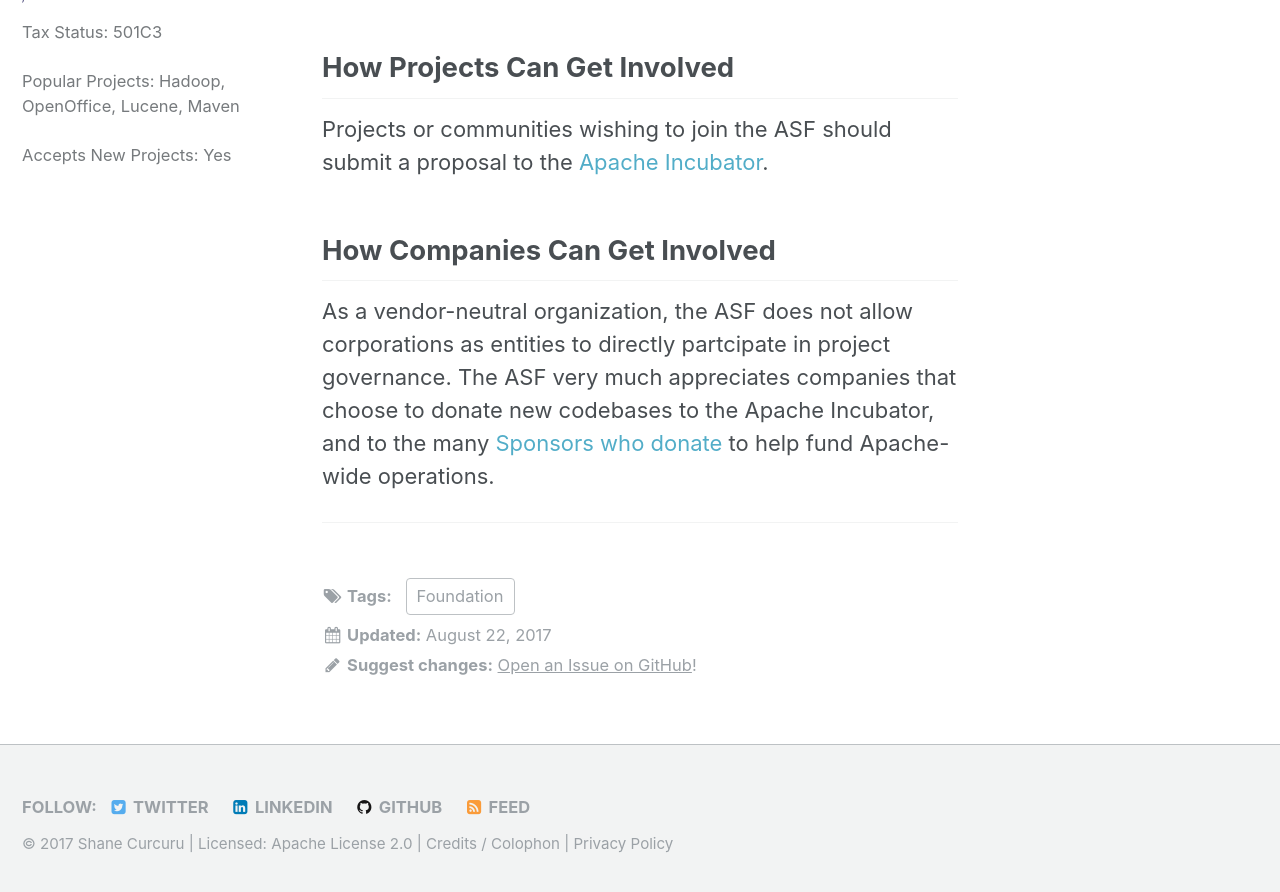
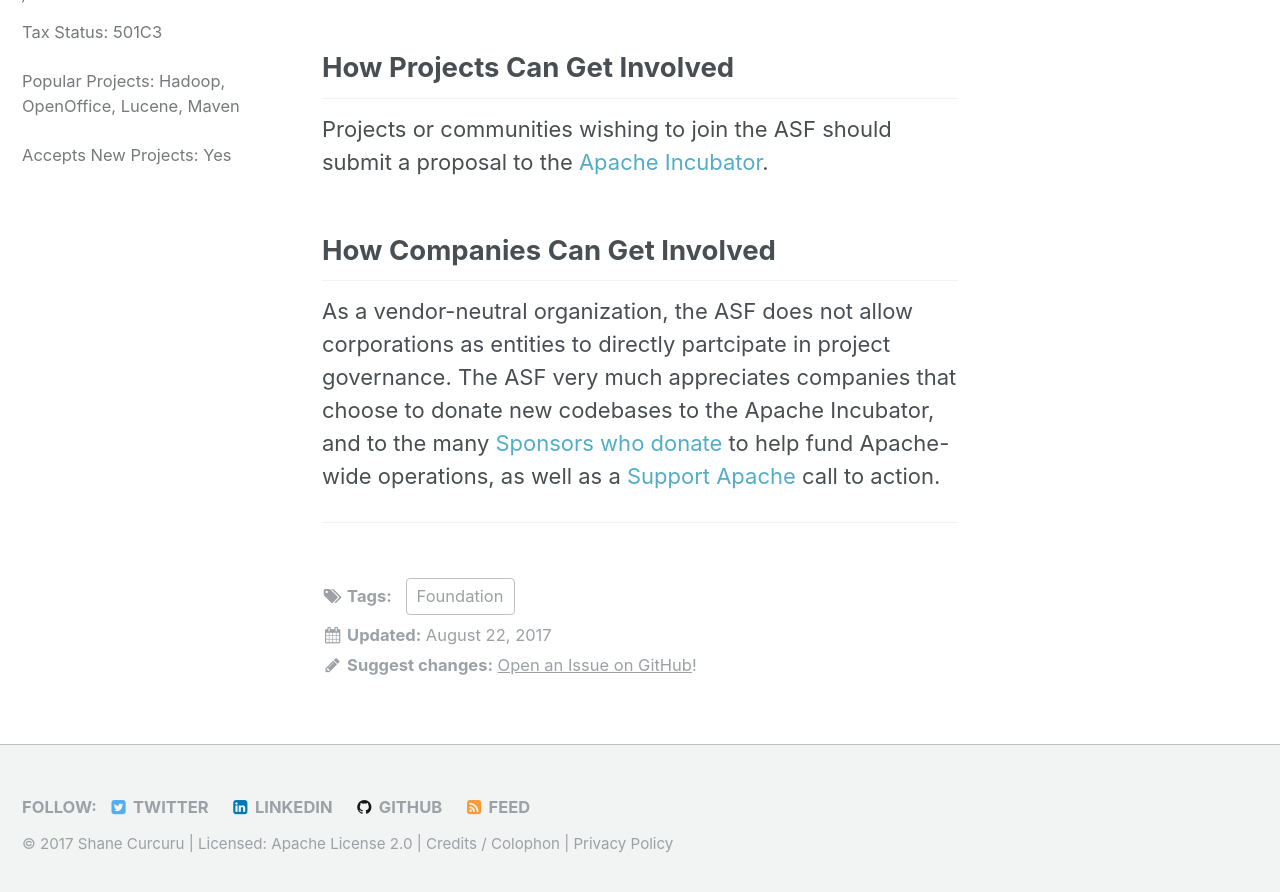
Before and after one commit to ShaneCurcuru/chooseafoundation, a Jekyll site: the page built from _foundations/apache.md, in a window 1280 px wide and 900 px high, scrolled down 2922 px. Shown: the top 892 px of the window. Built offline with Jekyll 4.4.1, drawn with Linux system fonts in a browser that asks for light colours; some of the changed text lies outside the part shown.

Commit message:
Corrections from VP, Press @ ASF

```diff
--- a/_foundations/apache.md
+++ b/_foundations/apache.md
@@ -72,4 +72,4 @@
 
 ## How Companies Can Get Involved {#company}
 
-As a vendor-neutral organization, the ASF does not allow corporations as entities to directly partcipate in project governance.  The ASF very much appreciates companies that choose to donate new codebases to the Apache Incubator, and to the many [Sponsors who donate](https://www.apache.org/foundation/thanks.html) to help fund Apache-wide operations.
+As a vendor-neutral organization, the ASF does not allow corporations as entities to directly partcipate in project governance.  The ASF very much appreciates companies that choose to donate new codebases to the Apache Incubator, and to the many [Sponsors who donate](https://www.apache.org/foundation/thanks.html) to help fund Apache-wide operations, as well as a [Support Apache](http://www.apache.org/foundation/contributing.html) call to action.
```
Also changed, not shown: other parts of _foundations/apache.md (+1 -1 lines).
